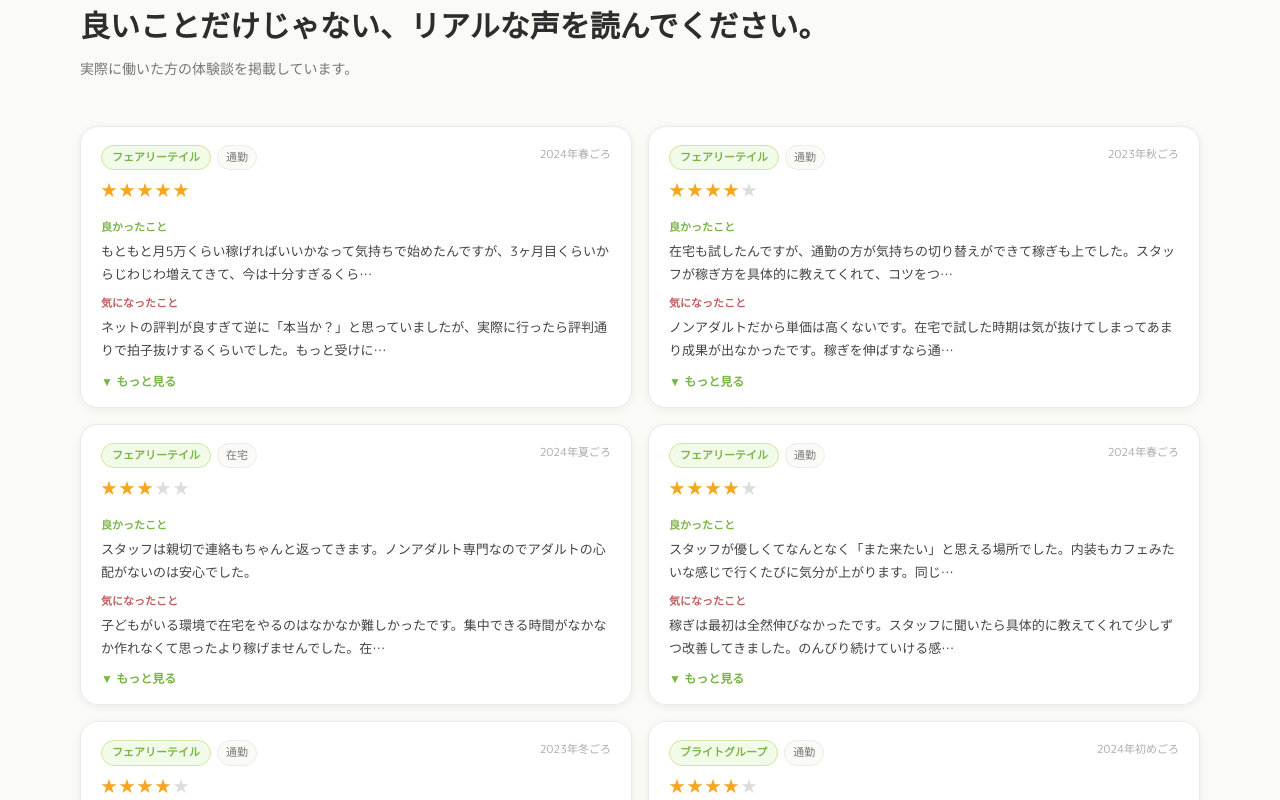
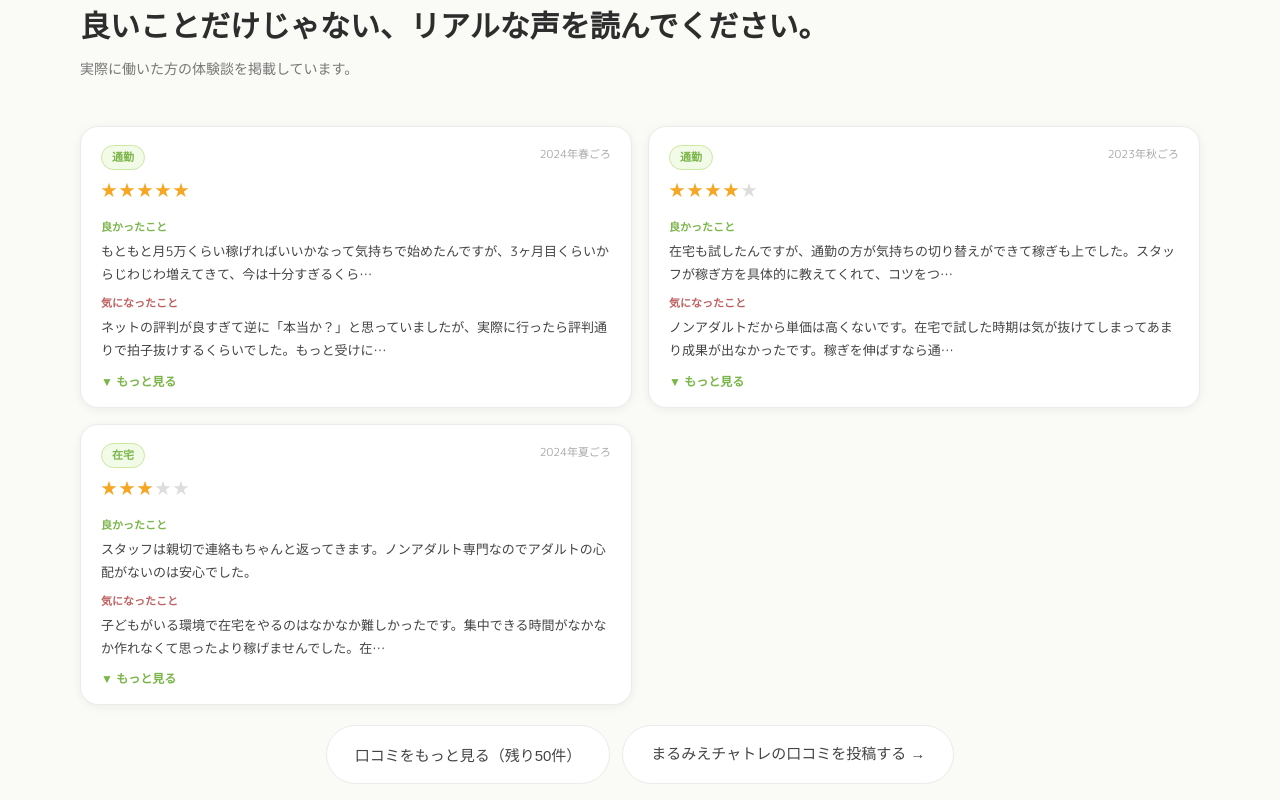
Before and after one commit to marumie-chatre/marumie-chatre.github.io, a Next.js app: page /kuchikomi in a window 1280 px wide. Shown: the part 880-1680 px from the top of the page. Built offline with nearby package versions, Linux system fonts and the light colour scheme; a web font is replaced by a local one.

Commit message:
口コミページを3件表示・もっと見る方式に変更

```diff
--- a/app/kuchikomi/page.tsx
+++ b/app/kuchikomi/page.tsx
@@ -1,6 +1,6 @@
 import Link from "next/link";
 import { reviews } from "../reviews";
-import ReviewCard from "../ReviewCard";
+import OfficeReviews from "../OfficeReviews";
 
 export const metadata = {
   title: "口コミ｜まるみえチャトレ",
@@ -10,7 +10,6 @@ export const metadata = {
 const FORM_URL = "https://docs.google.com/forms/d/e/1FAIpQLSeoozsXNP5R5hgyPbxMlVPNPBrc2NOceFtI5f97Lbv3KUATkw/viewform?usp=dialog";
 
 export default function KuchikomiPage() {
-  const latestReviews = reviews.slice(0, 10);
 
   return (
     <main>
@@ -47,11 +46,7 @@ export default function KuchikomiPage() {
           <p className="eyebrow">REVIEWS</p>
           <h2 className="sec-h" style={{marginBottom:"8px"}}>良いことだけじゃない、リアルな声を読んでください。</h2>
           <p className="sec-sub">実際に働いた方の体験談を掲載しています。</p>
-          <div className="review-grid">
-            {latestReviews.map(review => (
-              <ReviewCard key={review.id} review={review} />
-            ))}
-          </div>
+          <OfficeReviews reviews={reviews} officeName="まるみえチャトレ" />
           <div style={{textAlign:"center", marginTop:"32px"}}>
             <Link href="/jimusho" className="btn-sub">
               事務所ごとの口コミを見る →
```
